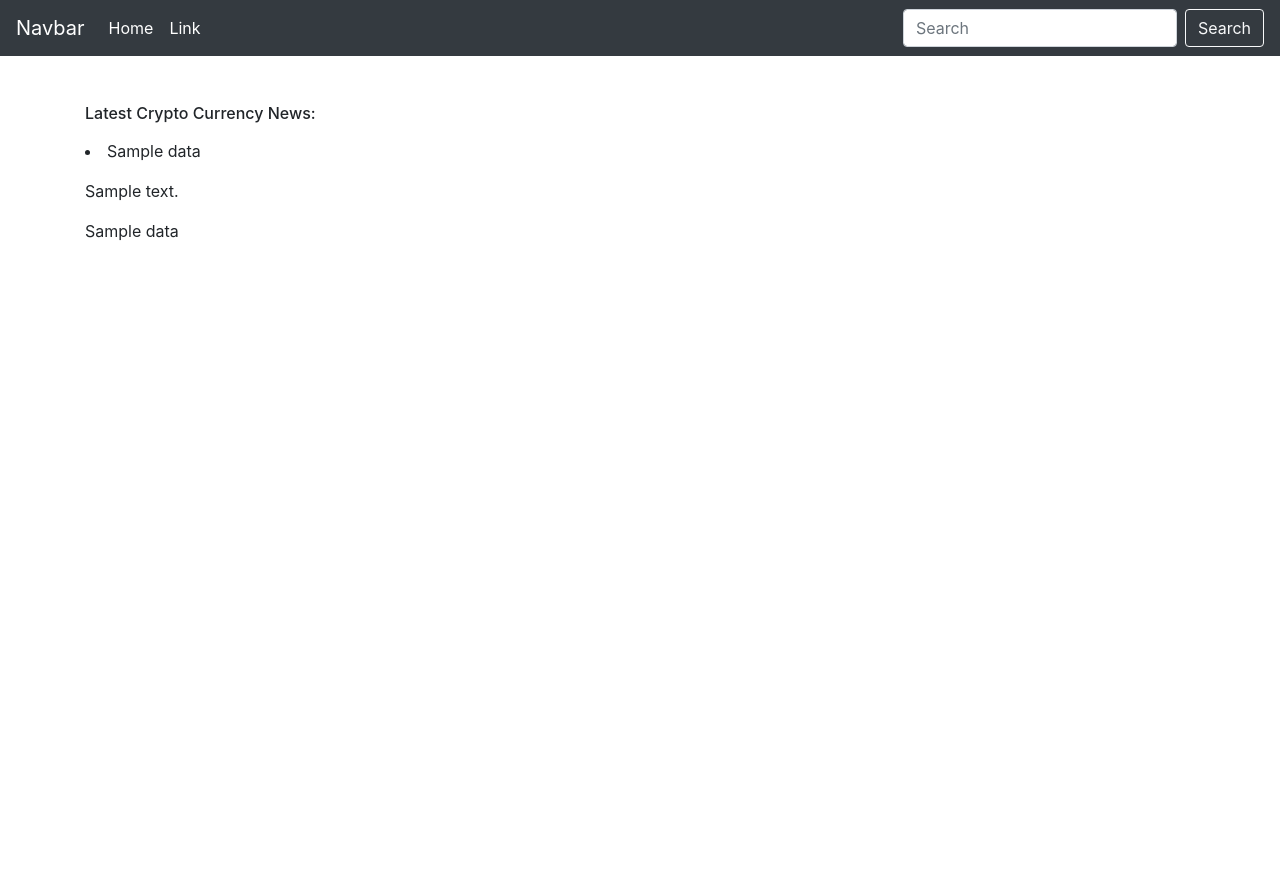
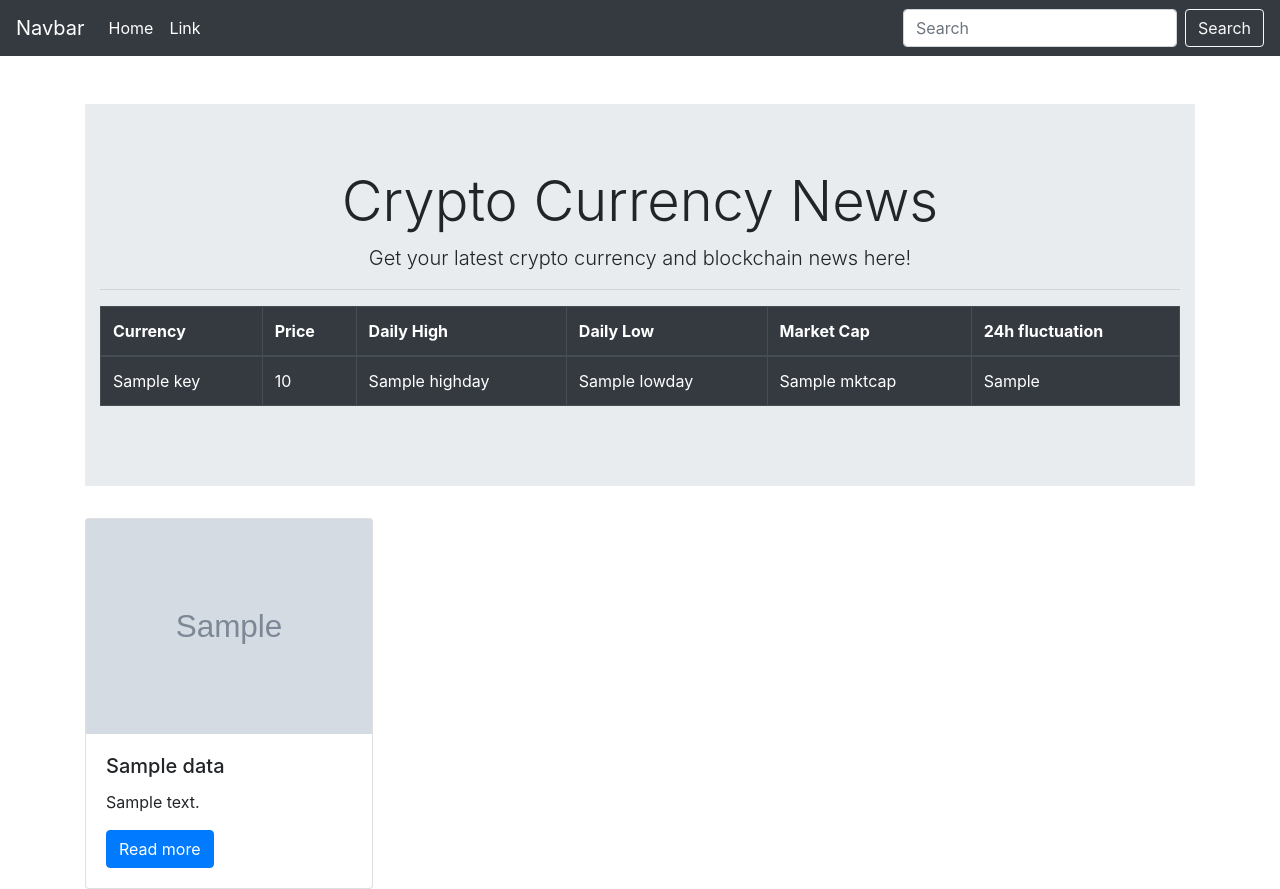
Before and after one commit to yucehan57/cryptocurrencynews, a Django app: template crypto/templates/home.html in a window 1280 px wide. Before the commit the page ends 241 px from the top, so only its background shows below. Run offline with Django 3.2, Linux system fonts and the light colour scheme; the template is opened without the code that fills it: most values are stand-ins (such as "Sample title", 1, 10 or a date in 2020); grey boxes marked "Sample" are stand-in pictures; some libraries are stand-ins or nearby versions.

Commit message:
fetch api data for news and price data. Add bootstrap cards and table

```diff
--- a/crypto/templates/home.html
+++ b/crypto/templates/home.html
@@ -5,12 +5,55 @@
 {% endblock %}
 
 {% block content %}
-  <h6>Latest Crypto Currency News:</h6>
-    {% for ea in api.Data %}
-      <p><li>{{ea.title}}</p>
-      <p>{{ea.body}}</p>
-      </li>
-    {% endfor %}
+<div class="jumbotron jumbotron-fluid">
+  <div class="container">
+    <h1 style="text-align:center;" class="display-4">Crypto Currency News</h1>
+    <p style="text-align:center;" class="lead">Get your latest crypto currency and blockchain news here!</p>
+    <table class="table table-dark table-bordered table-hover">
+    <thead>
+      <tr>
+        <th scope="col">Currency</th>
+        <th scope="col">Price</th>
+        <th scope="col">Daily High</th>
+        <th scope="col">Daily Low</th>
+        <th scope="col">Market Cap</th>
+        <th scope="col">24h fluctuation</th>
+      </tr>
+    </thead>
 
-    {{api.Data}}
+        {% for key,value in price.DISPLAY.items %}
+          <tr>
+            <td>{{key}}</td>
+            <td>{{value.USD.PRICE}}</td>
+            <td>{{value.USD.HIGHDAY}}</td>
+            <td>{{value.USD.LOWDAY}}</td>
+            <td>{{value.USD.MKTCAP}}</td>
+            <td>{{value.USD.CHANGE24HOUR}}</td>
+          </tr>
+          <hr>
+        {% endfor %}
+
+
+      </table>
+
+  </div>
+</div>
+
+<div class="row">
+  {% for ea in api.Data %}
+    <div class="col-sm">
+      <div class="card" style="width: 18rem;">
+        <img src="{{ ea.imageurl }}" class="" alt="{{ ea.source }}">
+          <div class="card-body">
+            <h5 class="card-title">{{ ea.title }}</h5>
+            <p class="card-text">{{ ea.body }}</p>
+            <a href="{{ ea.url }}" class="btn btn-primary">Read more</a>
+          </div>
+      </div>
+    </div>
+
+  {% endfor %}
+</div>
+
+
 {% endblock %}
```
Also changed, not shown: crypto/views.py (+13 -1 lines).
